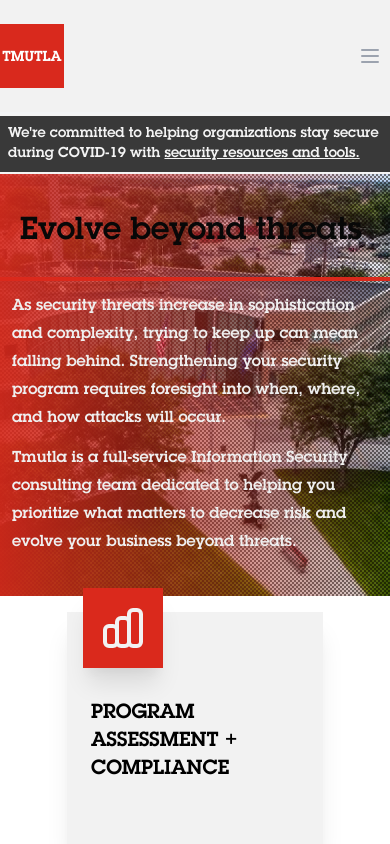
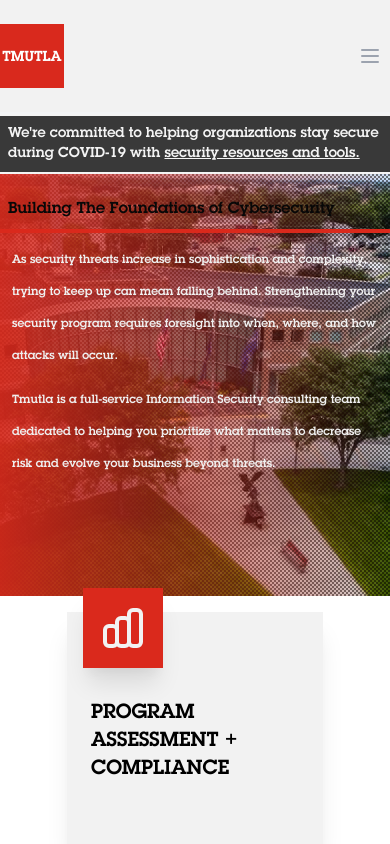
Before and after one commit to Tmutla/tmutla.github.io, a Next.js app: page / in a window 390 px wide. Shown: the top 844 px of the page. Built offline with nearby package versions, Linux system fonts and the light colour scheme.

Commit message:
continue breakpoint adjustments to HeroBlockIntro component

```diff
--- a/component/HeroBlockIntro/HeroBlockInro.js
+++ b/component/HeroBlockIntro/HeroBlockInro.js
@@ -10,10 +10,11 @@
 				{/* content */}
 				{/* <div className="mt-12 absolute w-full h-full flex flex-col place-content-center"> */}
 				<div className="absolute w-full h-full pt-4">
-					<p className="m-2 text-vw-8 md:text-vw-4 lg:text-vw-3 m-5 text-vw-4 text-black text-opacity-85">
-						Evolve beyond threats
+					<p className="m-2 text-vw-4 sm:text-vw-5  text-black text-opacity-85">
+						{/* Evolve beyond threats */}
+						Building The Foundations of Cybersecurity
 					</p>
-					<div className="leading-7 md:leading-6 text-vw-4 md:text-vw-3 lg:text-vw-2 2xl:text-vw-1 max-w-xl lg:max-w-4xl xl:max-w-5xl border-t-4 border-solid border-red">
+					<div className="leading-8 md:leading-6 text-vw-3 md:text-vw-3 lg:text-vw-2 2xl:text-vw-1 max-w-xl md:max-w-3xl lg:max-w-4xl xl:max-w-5xl border-t-4 border-solid border-red">
 
 						<p className="m-3 text-white-dark text-opacity-85">
 							As security threats increase in sophistication and complexity, trying to keep up can mean falling behind. Strengthening your security program requires foresight into when, where, and how attacks will occur.
```
